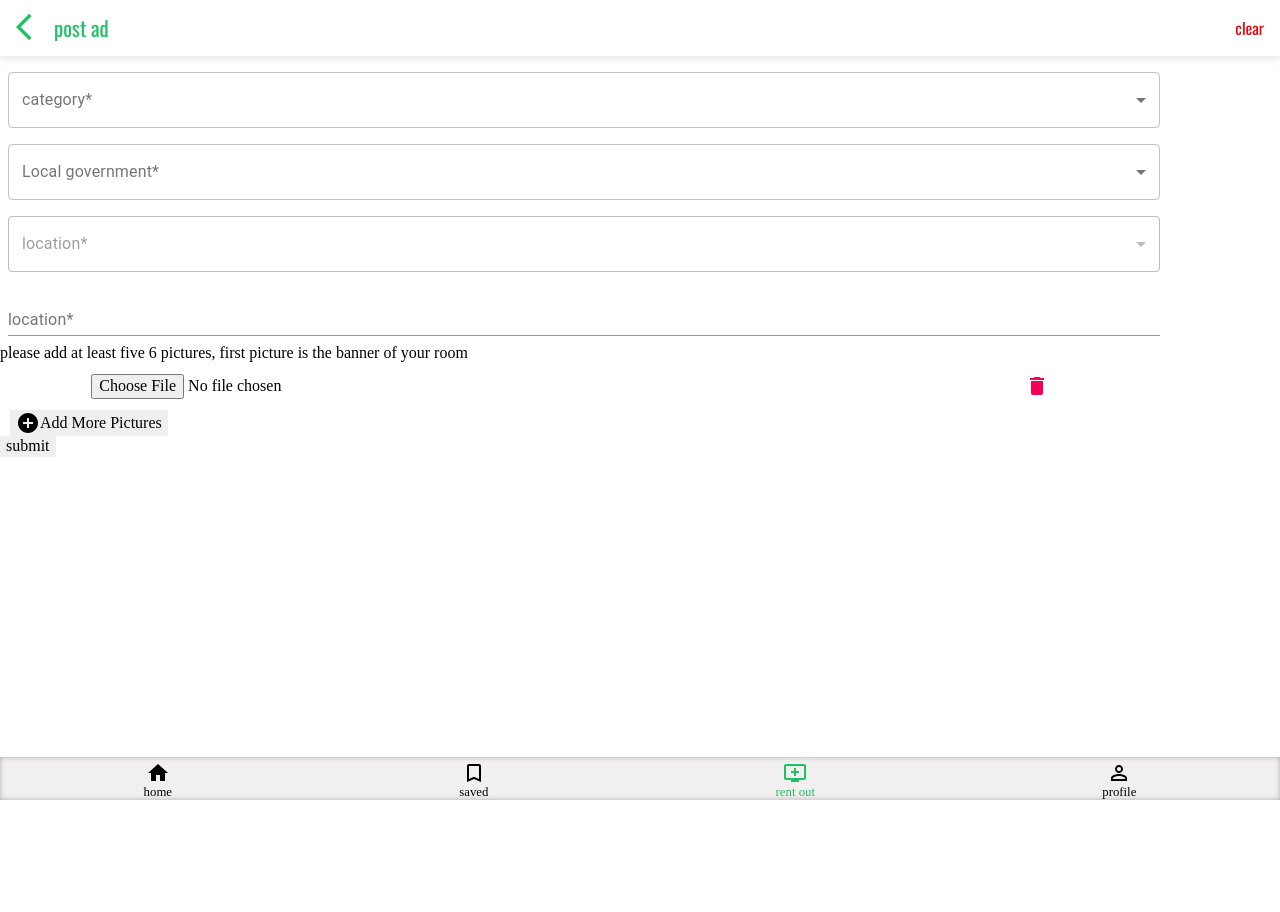
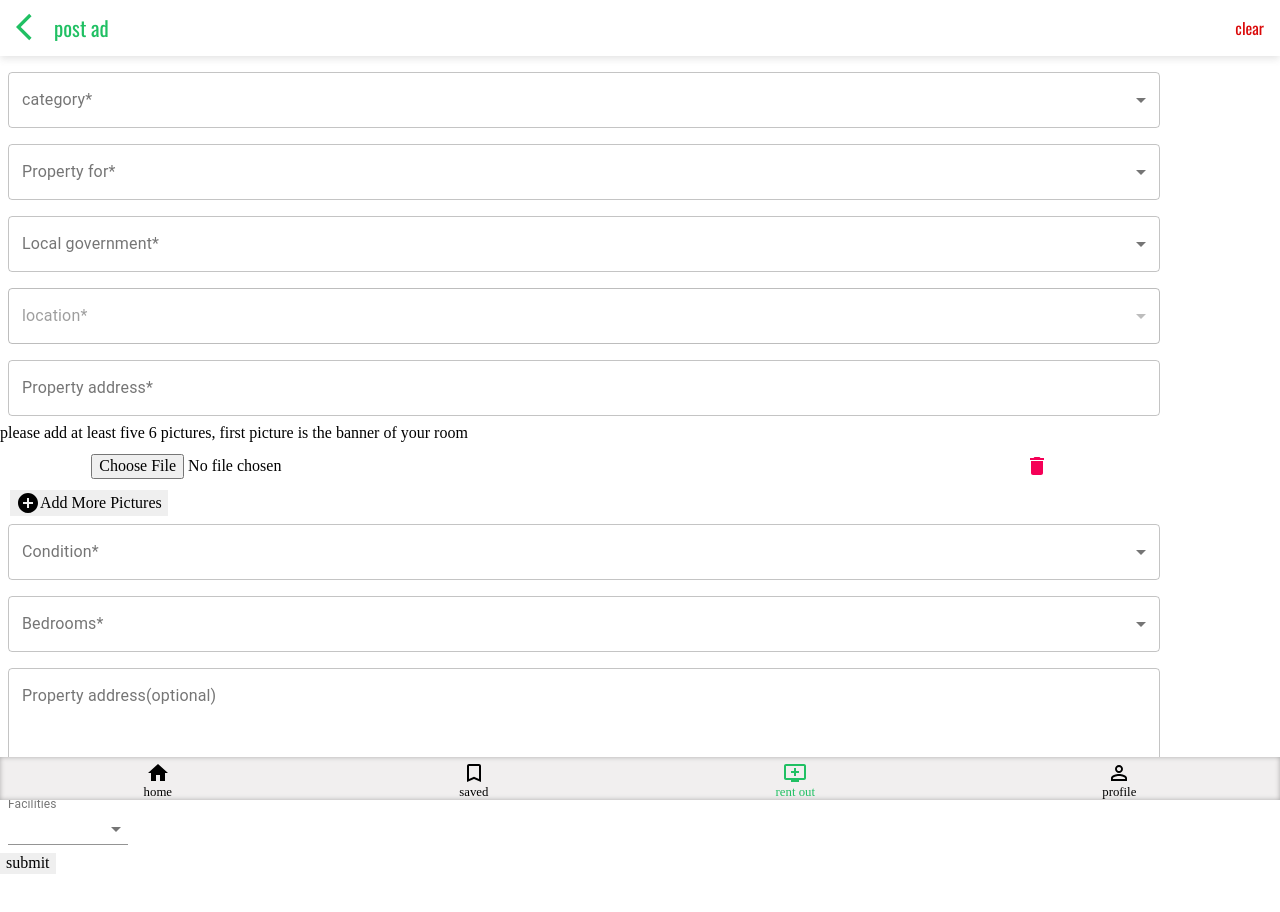
Before and after one commit to chukwudinweze/qurent, a React (Create React App) app: page /post-ads in a window 1280 px wide. Shown: the top 912 px of the page. Before the commit the page ends 800 px from the top, so only its background shows below. Built offline with nearby package versions, Linux system fonts and the light colour scheme; a web font is replaced by a local one.

Commit message:
updated postproperty component

```diff
--- a/src/Styles/pageHeader.css
+++ b/src/Styles/pageHeader.css
@@ -1,4 +1,5 @@
 .page__header {
+  background: var(--white);
   width: 100%;
   padding: 0.625rem;
   position: fixed;
@@ -9,6 +10,7 @@
   align-items: center;
   box-shadow: rgba(99, 99, 99, 0.2) 0px 2px 8px 0px;
   font-family: var(--heading);
+  z-index: 10000000;
 }
 .title__left {
   display: flex;
--- /dev/null
+++ b/src/components/NumberOfRooms.js
@@ -0,0 +1,2 @@
+const NumberOfRooms = [1, 2, 3, 4, 5, 6, 7, 8, 9, 10];
+export default NumberOfRooms;
--- a/src/components/PostProperty.js
+++ b/src/components/PostProperty.js
@@ -1,22 +1,48 @@
-import React from "react";
+import React, { useState } from "react";
 import { makeStyles } from "@material-ui/core/styles";
 import TextField from "@material-ui/core/TextField";
 import MenuItem from "@material-ui/core/MenuItem";
 import { Formik, Form, Field, ErrorMessage, FieldArray } from "formik";
 import * as Yup from "yup";
-import { Button, IconButton } from "@material-ui/core";
+import {
+  Button,
+  Checkbox,
+  Chip,
+  ClickAwayListener,
+  FormControl,
+  IconButton,
+  Input,
+  InputLabel,
+  ListItemText,
+  Select,
+  Tooltip,
+} from "@material-ui/core";
 import { PhotoCamera } from "@material-ui/icons";
 import DeleteIcon from "@material-ui/icons/Delete";
 import LocalGvts from "./LocalGvts";
 import RenderLocation from "./RenderLocation";
 import AddCircleIcon from "@material-ui/icons/AddCircle";
-import FormRoomCategory from './FormRoomCategory'
+import FormRoomCategory from "./FormRoomCategory";
+import PropertyFor from "./PropertyFor";
+import PropertyCondition from "./PropertyCondition";
+import NumberOfRooms from "./NumberOfRooms";
+import PropertyFacilities from "./PropertyFacilities";
 
-
+const ITEM_HEIGHT = 48;
+const ITEM_PADDING_TOP = 8;
+const MenuProps = {
+  PaperProps: {
+    style: {
+      maxHeight: ITEM_HEIGHT * 4.5 + ITEM_PADDING_TOP,
+      width: 250,
+    },
+  },
+};
 
 const useStyles = makeStyles((theme) => ({
   root: {
     marginTop: "4rem",
+    marginBottom: "3rem",
     width: "90%",
     "& .MuiTextField-root": {
       margin: theme.spacing(1),
@@ -26,6 +52,21 @@ const useStyles = makeStyles((theme) => ({
       },
     },
   },
+  formControl: {
+    margin: theme.spacing(1),
+    minWidth: 120,
+    maxWidth: 300,
+  },
+  chips: {
+    display: "flex",
+    flexWrap: "wrap",
+  },
+  chip: {
+    margin: 2,
+  },
+  noLabel: {
+    marginTop: theme.spacing(3),
+  },
 }));
 
 const initialValues = {
@@ -33,10 +74,13 @@ const initialValues = {
   category: "",
   pictures: [""],
   location: "",
-  title: "",
+  propertyFor: "",
+  propertyAdress: "",
+  propertyCondition: "",
   typeOfProperty: "",
-  condition: "",
+  numberOfRooms: "",
   description: "",
+  propertyFacilities: [],
   price: undefined,
 };
 
@@ -44,6 +88,10 @@ const validationSchema = Yup.object({
   localGvt: Yup.string().required("Required"),
   category: Yup.string().required("Required"),
   location: Yup.string().required("Required"),
+  propertyFor: Yup.string().required("Required"),
+  propertyAdress: Yup.string().required("Required"),
+  propertyCondition: Yup.string().required("Required"),
+  numberOfRooms: Yup.string().required("Required"),
 });
 const onSubmit = (value) => {
   console.log(value);
@@ -58,7 +106,31 @@ const validatePictured = (value) => {
 };
 
 const PostProperty = () => {
+  // material ui class
   const classes = useStyles();
+  // location tooltip state
+  const [locationTooltip, setlocationTooltip] = useState(false);
+
+  // change the state of location input tooltip
+  const closeLocationTooltip = () => {
+    setlocationTooltip(false);
+  };
+
+  const openLocationTooltip = () => {
+    setlocationTooltip(true);
+  };
+
+  // description tooltip state
+  const [description_Tooltip, setDescription_Tooltip] = useState(false);
+
+  // change the state of description input tooltip
+  const close_description_Tooltip = () => {
+    setDescription_Tooltip(false);
+  };
+
+  const open_description_Tooltip = () => {
+    setDescription_Tooltip(true);
+  };
 
   return (
     <Formik
@@ -73,20 +145,40 @@ const PostProperty = () => {
             <Form>
               <div>
                 <TextField
-                  id=""
+                  id="category"
                   name="category"
                   label="category*"
                   select
                   variant="outlined"
                   value={formik.values.category}
                   onChange={formik.handleChange}
-                  helperText={formik.touched.email && formik.errors.email}
+                  helperText={formik.touched.category && formik.errors.category}
                 >
                   {FormRoomCategory.map((category) => (
                     <MenuItem key={category.value} value={category.value}>
                       {category.label}
                     </MenuItem>
                   ))}
+                </TextField>
+              </div>
+              <div>
+                <TextField
+                  id="propertyFor"
+                  name="propertyFor"
+                  label="Property for*"
+                  select
+                  variant="outlined"
+                  value={formik.values.propertyFor}
+                  onChange={formik.handleChange}
+                  helperText={
+                    formik.touched.propertyFor && formik.errors.propertyFor
+                  }
+                >
+                  {React.Children.toArray(
+                    PropertyFor.map((value) => (
+                      <MenuItem value={value}>{value}</MenuItem>
+                    ))
+                  )}
                 </TextField>
               </div>
               <TextField
@@ -127,17 +219,34 @@ const PostProperty = () => {
                 </TextField>
               </div>
               <div>
-                <TextField
-                  type="text"
-                  name="location"
-                  id="location"
-                  label="location*"
-                  value={formik.values.location}
-                  onChange={formik.handleChange}
-                  helperText={formik.touched.location && formik.errors.location}
-                />
+                {/* ClickAwayListener: material ui close tooltip onclick outside the target element(property address) */}
+                <ClickAwayListener onClickAway={closeLocationTooltip}>
+                  <Tooltip
+                    open={locationTooltip}
+                    title="example: No.1 Enugu road Nsukka"
+                    placement="top"
+                    arrow
+                    disableHoverListener
+                  >
+                    <TextField
+                      type="text"
+                      name="propertyAdress"
+                      id="propertyAdress"
+                      label="Property address*"
+                      variant="outlined"
+                      onClick={openLocationTooltip}
+                      value={formik.values.propertyAdress}
+                      onChange={formik.handleChange}
+                      helperText={
+                        formik.touched.propertyAdress &&
+                        formik.errors.propertyAdress
+                      }
+                    />
+                  </Tooltip>
+                </ClickAwayListener>
               </div>
               <div>
+                {/* select pictures created using formik fieldArray */}
                 <p className="no__of__pictures_hints">
                   please add at least five 6 pictures, first picture is the
                   banner of your room
@@ -195,15 +304,94 @@ const PostProperty = () => {
                   }}
                 </FieldArray>
               </div>
-              {/* <input
-                  type="file"
-                  name="picture"
-                  id="picture1"
-                  value={formik.values.picture1}
+
+              <div>
+                <TextField
+                  id="propertyCondition"
+                  name="propertyCondition"
+                  label="Condition*"
+                  select
+                  variant="outlined"
+                  value={formik.values.propertyCondition}
                   onChange={formik.handleChange}
-                  helperText="pictures"
-                /> */}
+                  helperText={
+                    formik.touched.propertyCondition &&
+                    formik.errors.propertyCondition
+                  }
+                >
+                  {PropertyCondition.map((condition) => (
+                    <MenuItem value={condition}>{condition}</MenuItem>
+                  ))}
+                </TextField>
+              </div>
 
+              <div>
+                <TextField
+                  id="numberOfRooms"
+                  name="numberOfRooms"
+                  label="Bedrooms*"
+                  select
+                  variant="outlined"
+                  value={formik.values.numberOfRooms}
+                  onChange={formik.handleChange}
+                  helperText={
+                    formik.touched.numberOfRooms && formik.errors.numberOfRooms
+                  }
+                >
+                  {NumberOfRooms.map((number) => (
+                    <MenuItem value={number}>{number}</MenuItem>
+                  ))}
+                </TextField>
+              </div>
+              <div>
+                {/* ClickAwayListener: material ui close tooltip onclick outside the target element(property address) */}
+                <ClickAwayListener onClickAway={close_description_Tooltip}>
+                  <Tooltip
+                    open={description_Tooltip}
+                    title="field must be more than 20 characters. Example:This is a newly built house with enough parking space and it is very close to ogige main market, St Theresa's cathedral and unn main gate"
+                    placement="top"
+                    arrow
+                    disableHoverListener
+                  >
+                    <TextField
+                      type="text"
+                      name="description"
+                      id="description"
+                      label="Property address(optional)"
+                      multiline
+                      rows={4}
+                      variant="outlined"
+                      onClick={open_description_Tooltip}
+                      value={formik.values.description}
+                      onChange={formik.handleChange}
+                    />
+                  </Tooltip>
+                </ClickAwayListener>
+              </div>
+              <div>
+                <FormControl className={classes.formControl}>
+                  <InputLabel shrink>Facilities</InputLabel>
+                  <Select
+                    labelId="facilities"
+                    id="propertyFacilites"
+                    multiple
+                    value={formik.values.propertyFacilities}
+                    // onChange={formik.handleChange}
+                    input={<Input />}
+                    renderValue={(selected) => selected.join(", ")}
+                    MenuProps={MenuProps}
+                  >
+                    {PropertyFacilities.map((facilities) => (
+                      <MenuItem key={facilities} value={facilities}>
+                        <Checkbox
+                          checked={PropertyFacilities.indexOf(facilities) > -1}
+                        />
+                        <ListItemText primary={facilities} />
+                      </MenuItem>
+                    ))}
+                  </Select>
+                </FormControl>
+              </div>
               <button type="submit">submit</button>
             </Form>
           </div>
--- /dev/null
+++ b/src/components/PropertyCondition.js
@@ -0,0 +1,2 @@
+const PropertyCondition = ["Newly Built", "Renovated", "Old"];
+export default PropertyCondition;
--- /dev/null
+++ b/src/components/PropertyFacilities.js
@@ -0,0 +1,15 @@
+const PropertyFacilities = [
+  "Balcony",
+  "Dining Area",
+  "Dishwasher",
+  "Shower",
+  "Pop Ceiling",
+  "Pvc ceiling",
+  "Tiled Floor",
+  "Wardrope",
+  "Prepaid Meter",
+  "Postpaid Meter",
+  "Overhead Tank",
+];
+
+export default PropertyFacilities;
--- /dev/null
+++ b/src/components/PropertyFor.js
@@ -0,0 +1,3 @@
+const PropertyFor = ["Rent", "Sale"];
+
+export default PropertyFor;
```
